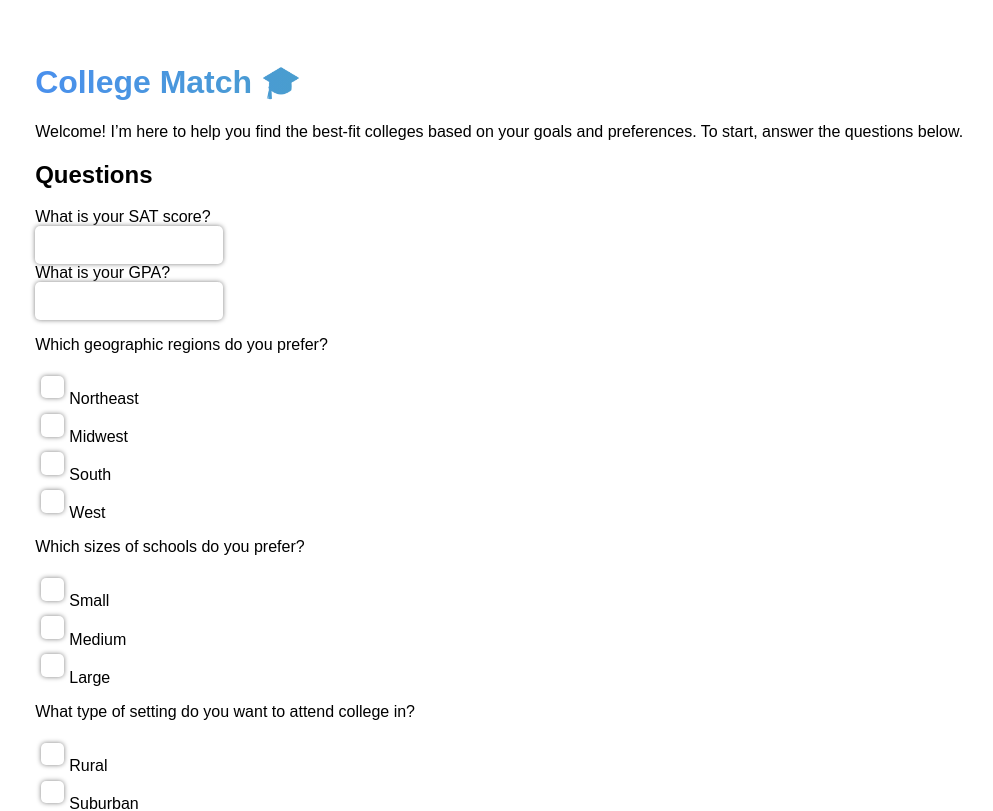
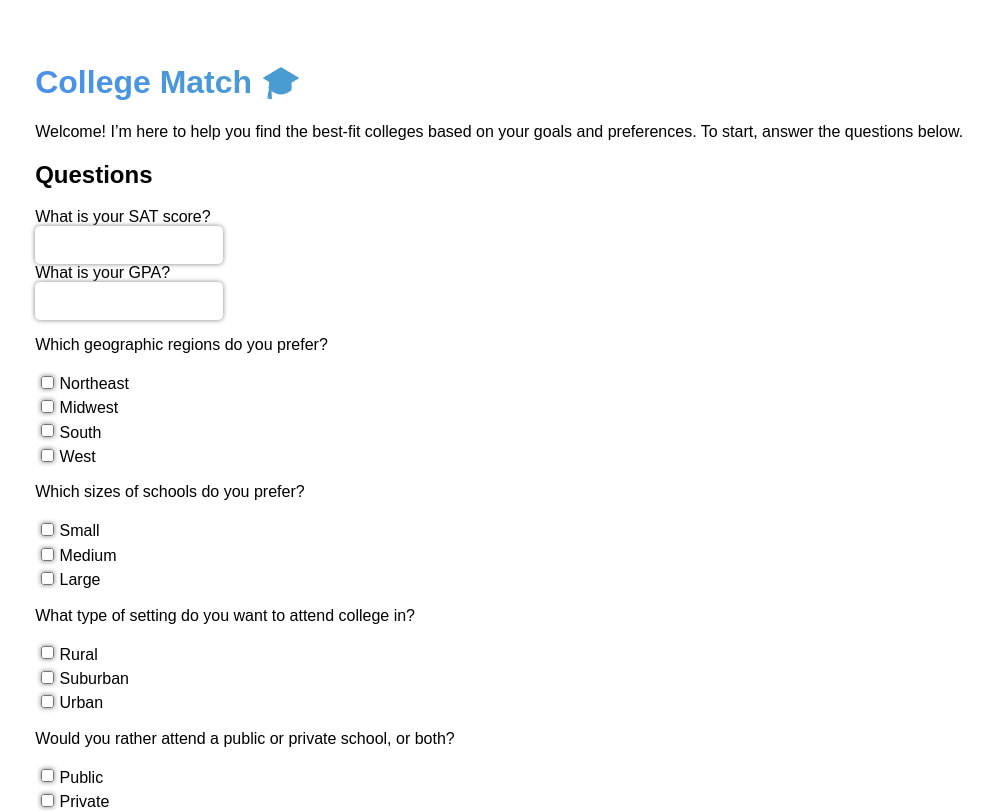
Before and after one commit to daedaldan/college-match, a React (Create React App) app: page / in a window 1280 px wide. Shown: the top 811 px of the page, without its empty margins (36-1029 px from the left). Built offline with nearby package versions, Linux system fonts and the light colour scheme.

Commit message:
Update checkbox appearance

```diff
--- a/src/App.css
+++ b/src/App.css
@@ -23,7 +23,9 @@ input {
 }
 
 input[type=checkbox] {
+  border: solid;
   margin: 0.5%;
+  appearance: auto;
 }
 
 button {
```
